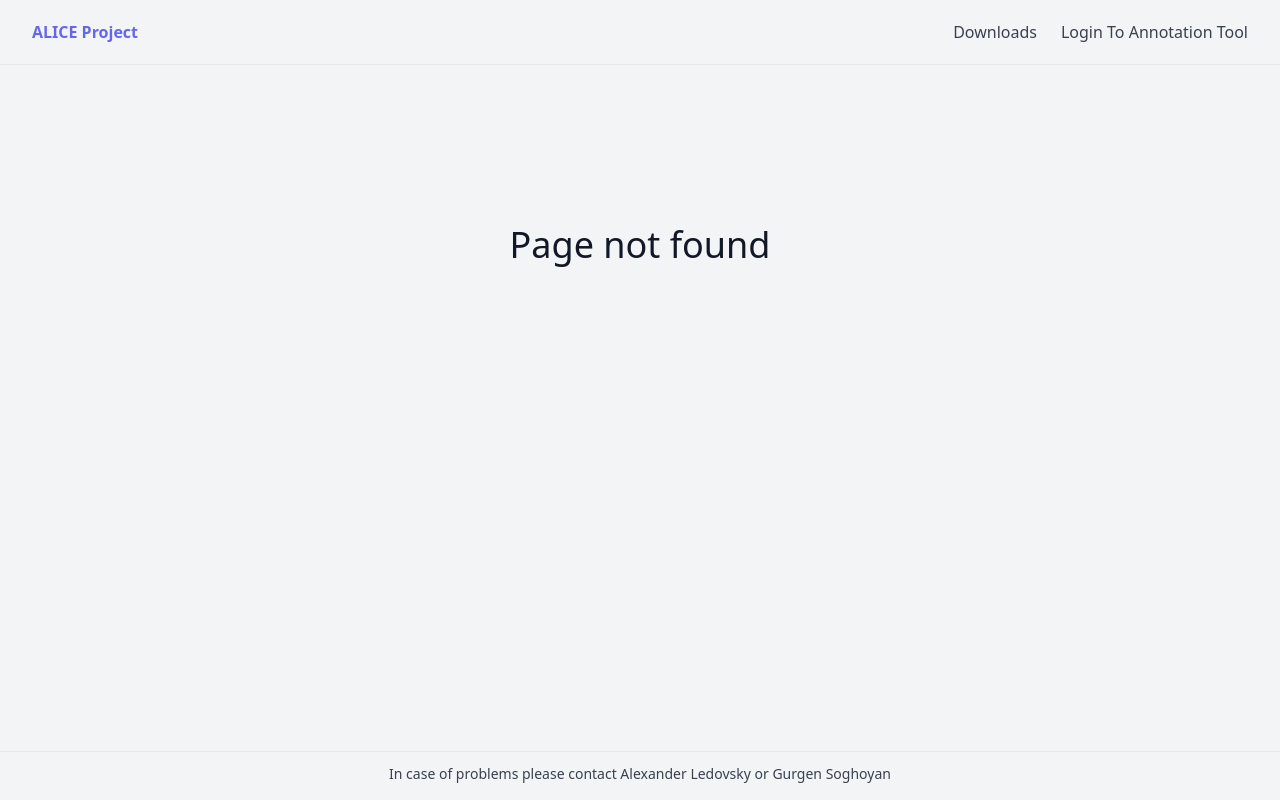
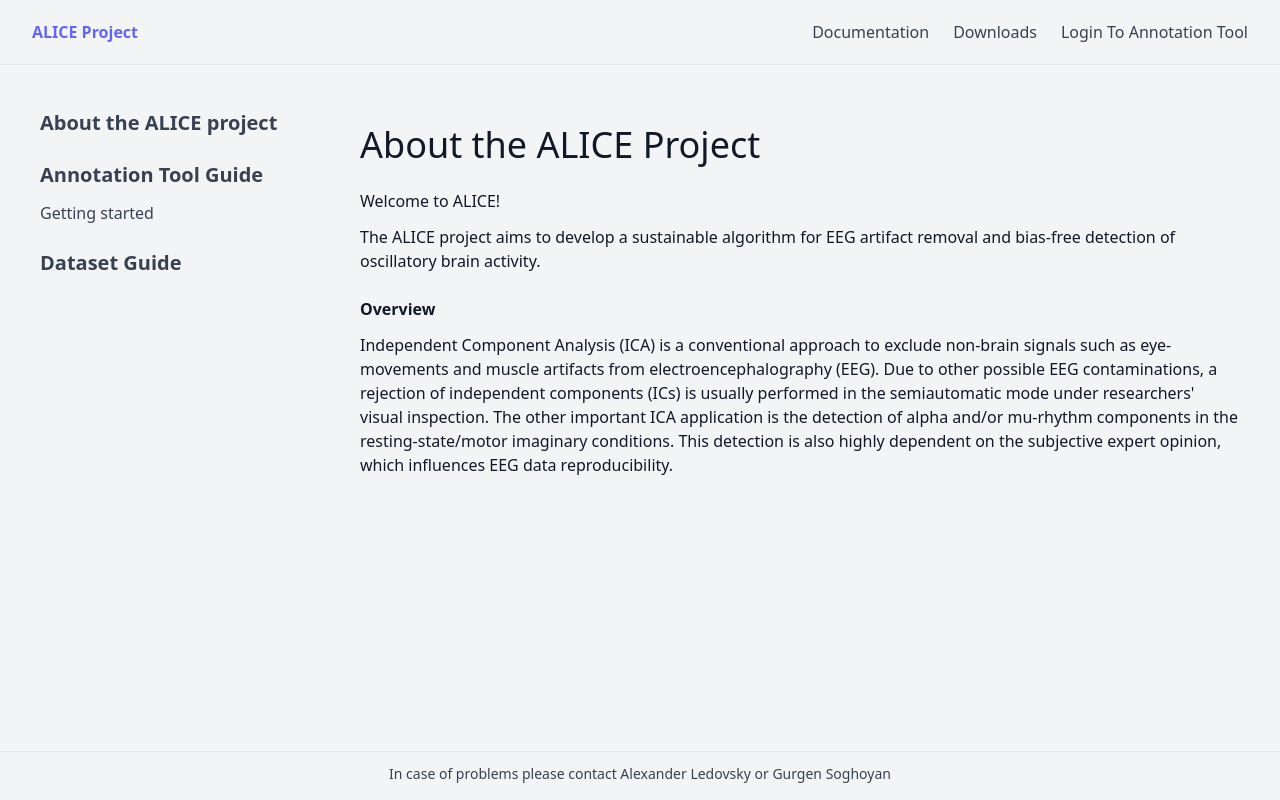
Before and after one commit to ledovsky/eeg-ic-annotation, a React (Create React App) app in the folder front/: page /docs in a window 1280 px wide. Before the commit this address led to /404. Built offline with nearby package versions, Linux system fonts and the light colour scheme.

Commit message:
Added docs page template

```diff
--- a/front/src/App.jsx
+++ b/front/src/App.jsx
@@ -3,6 +3,7 @@ import { BrowserRouter as Router, Switch, Route, Redirect } from 'react-router-d
 import { ToastContainer } from 'react-toastify';
 
 import HomePage from './components/HomePage';
+import DocsPage from './components/DocsPage';
 import Login from './containers/LoginContainer';
 import Navbar from './containers/NavbarContainer';
 import Footer from './components/Footer';
@@ -32,6 +33,7 @@ function App() {
               <DatasetView />
             </Route>
             <Route exact path="/downloads" component={Downloads} />
+            <Route exact path="/docs" component={DocsPage} />
             <Route exact path="/ic/:ic_id/" component={AnnotationList} />
             <Route exact path="/ic/:ic_id/annotate" component={ComponentAnnotation} />
             <Route exact path="/404">
--- /dev/null
+++ b/front/src/components/DocsPage.jsx
@@ -0,0 +1,40 @@
+import React from 'react';
+
+function SidebarItem (props) {
+  return (
+    <p className="pt-6">
+      <a className="text-xl text-gray-700 hover:text-gray-900 font-bold" href="/docs">{props.children}</a>
+    </p>
+  )
+}
+
+function SidebarSubItem (props) {
+  return (
+    <p className="pt-3">
+      <a className="text-gray-700 hover:text-gray-900" href="/docs">{props.children}</a>
+    </p>
+  )
+}
+
+function HomePage (props) {
+  return (
+    <div className="container mx-auto grid grid-cols-4">
+      <div className="col-span-1 px-10">
+        <SidebarItem>About the ALICE project</SidebarItem>
+        <SidebarItem>Annotation Tool Guide</SidebarItem>
+        <SidebarSubItem>Getting started</SidebarSubItem>
+        <SidebarItem>Dataset Guide</SidebarItem>
+      </div>
+      <div className="col-span-3 p-10">
+        <p className="text-4xl mb-6">About the ALICE Project</p>
+        <p className="mt-3">Welcome to ALICE!</p>
+        <p className="mt-3">The ALICE project aims to develop a sustainable algorithm for EEG artifact removal and bias-free detection of oscillatory brain activity.</p>
+        <p className="mt-6 font-bold">Overview</p>
+        <p className="mt-3">Independent Component Analysis (ICA) is a conventional approach to exclude non-brain signals such as eye-movements and muscle artifacts from electroencephalography (EEG). Due to other possible EEG contaminations, a rejection of independent components (ICs) is usually performed in the semiautomatic mode under researchers' visual inspection. The other important ICA application is the detection of alpha and/or mu-rhythm components in the resting-state/motor imaginary conditions. This detection is also highly dependent on the subjective expert opinion, which influences EEG data reproducibility.</p>
+
+      </div>
+    </div>
+  );
+}
+
+export default HomePage;
--- a/front/src/components/Navbar.jsx
+++ b/front/src/components/Navbar.jsx
@@ -10,7 +10,7 @@ function NavbarItemMain(props) {
 function NavbarItem(props) {
   return (
     <li className={`mr-6 ${props.margin ? 'ml-auto' : ''}`}>
-      <a className="text-gray-700 hover:text-gray-800" href={`${props.to}`} onClick={props.onClick}>{props.children}</a>
+      <a className="text-gray-700 hover:text-gray-900" href={`${props.to}`} onClick={props.onClick}>{props.children}</a>
     </li>
   )
 }
@@ -32,6 +32,7 @@ function Navbar(props) {
           <NavbarItem to="/datasets">Explore datasets</NavbarItem>
           : ''
           }
+          <NavbarItem to="/docs">Documentation</NavbarItem>
           <NavbarItem to="/downloads">Downloads</NavbarItem>
           { props.loggedIn ?
             <NavbarItem key="logout" href="#" onClick={props.handleLogout}>{props.fullName}: Logout</NavbarItem>
```
